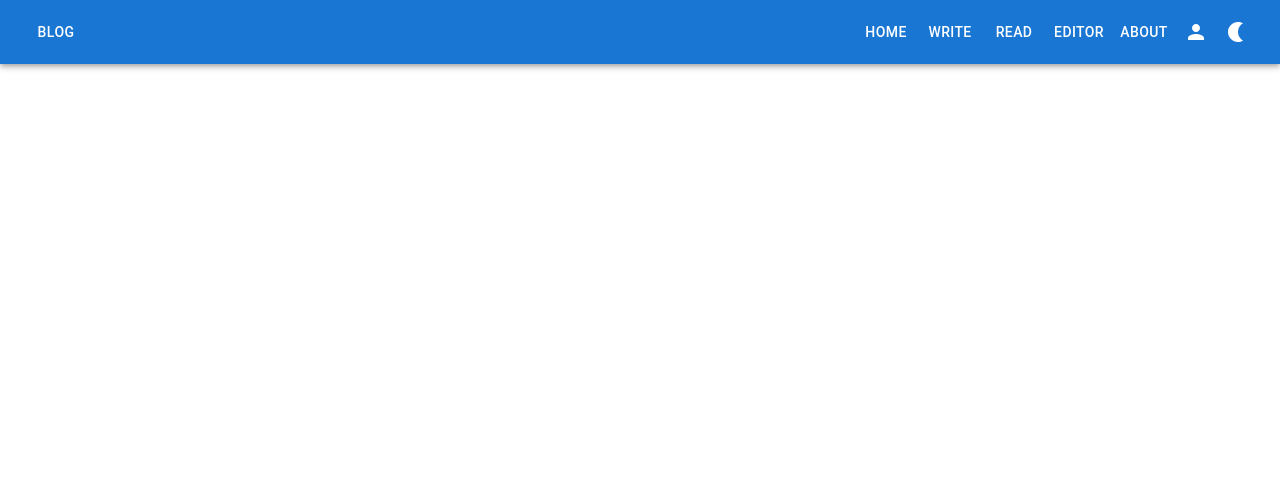
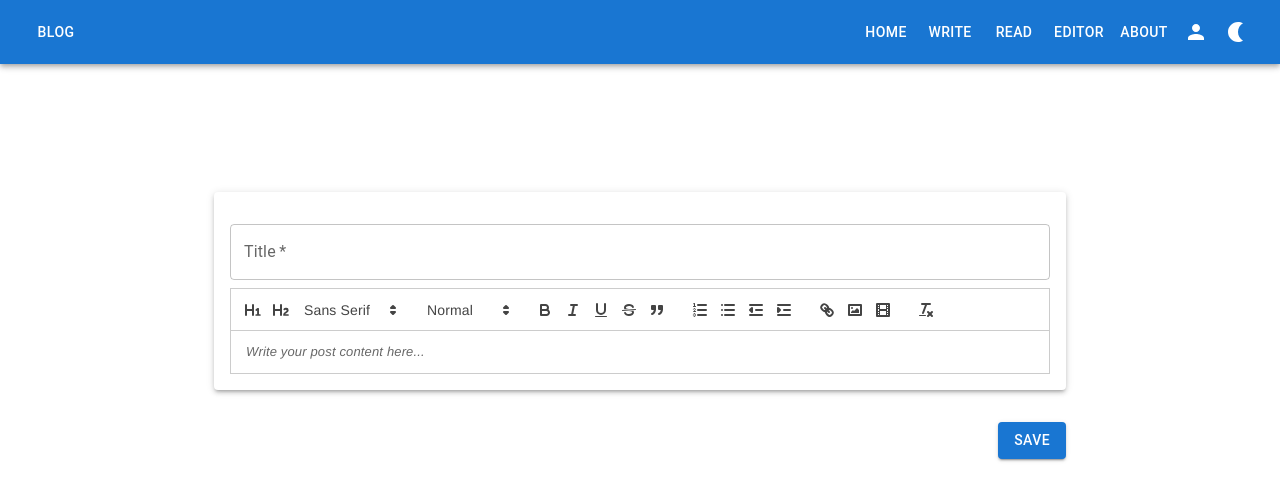
Before and after one commit to SaiAkshith-2001/Blog, a React (Create React App) app: page /quileditor in a window 1280 px wide. Shown: the top 500 px of the page. Built offline with nearby package versions, Linux system fonts and the light colour scheme.

Commit message:
multiple fixes

```diff
--- a/src/App.js
+++ b/src/App.js
@@ -26,6 +26,7 @@ import { AuthProvider } from "./context/AuthContext";
 import MarkdownEditor from "./Component/MarkdownEditor";
 import RegistrationForm from "./pages/RegistrationForm";
 import PersonIcon from "@mui/icons-material/Person";
+import NoteEditor from "./pages/Editor";
 function App(props) {
   const { window } = props;
   const [mobileOpen, setMobileOpen] = React.useState(false);
@@ -178,6 +179,7 @@ function App(props) {
           <Route path="/register" element={<RegistrationForm />} />
           <Route path="/posts/:id/" element={<BlogPost />} />
           <Route path="/posts/:id/comments" element={<PostComment />} />
+          <Route path="/quileditor" element={<NoteEditor />} />
         </Routes>
       </AuthProvider>
     </BrowserRouter>
--- a/src/pages/BlogPost.jsx
+++ b/src/pages/BlogPost.jsx
@@ -13,8 +13,6 @@ import {
   CardActions,
 } from "@mui/material";
 import { useParams } from "react-router-dom";
-import EditIcon from "@mui/icons-material/Edit";
-import DeleteIcon from "@mui/icons-material/Delete";
 
 const BlogPostStyled = styled(Card)(({ theme }) => ({
   width: "100%",
@@ -91,9 +89,9 @@ const BlogPost = () => {
                 </Typography>
               </CardContent>
               <CardActions>
-                <IconButton aria-label="edit" onClick={handleEditPost}>
+                {/* <IconButton aria-label="edit" onClick={handleEditPost}>
                   <EditIcon />
-                </IconButton>
+                </IconButton> */}
               </CardActions>
             </BlogPostStyled>
             <PostComment />
--- a/src/pages/BlogWrite.jsx
+++ b/src/pages/BlogWrite.jsx
@@ -1,4 +1,5 @@
 import React, { useState, useEffect } from "react";
+import axios from "axios";
 import {
   Typography,
   Container,
@@ -58,7 +59,7 @@ const BlogPost = ({ post, onEdit, onDelete }) => (
 const BlogWrite = () => {
   const [id, setId] = React.useState("");
   const [title, setTitle] = React.useState("");
-  const [content, setContent] = React.useState("");
+  const [body, setBody] = React.useState("");
   const [newsData, setNewsData] = useState([]);
   const [isLoading, setIsLoading] = useState(false);
   const [page, setPage] = useState(1);
@@ -67,7 +68,7 @@ const BlogWrite = () => {
   const [currentPost, setCurrentPost] = useState({
     id: "",
     title: "",
-    content: "",
+    body: "",
   });
 
   const [snackbar, setSnackbar] = useState({
@@ -103,11 +104,18 @@ const BlogWrite = () => {
 
   const handleDialogClose = () => {
     setDialogOpen(false);
-    setCurrentPost({ id: "", title: "", content: "" });
+    setCurrentPost({ id: "", title: "", body: "" });
   };
 
   const handlePostSave = () => {
-    if (currentPost.id) {
+    if (!currentPost.title || !currentPost.body) {
+      setSnackbar({
+        open: true,
+        message: "Please fill all fields",
+        severity: "error",
+      });
+      return;
+    } else if (currentPost.id) {
       setPosts(
         posts.map((post) => (post.id === currentPost.id ? currentPost : post))
       );
@@ -128,12 +136,14 @@ const BlogWrite = () => {
   };
 
   const handlePostDelete = (id) => {
+    if (window.confirm("Are you sure you want to delete this post?")) {
       setPosts(posts.filter((post) => post.id !== id));
       setSnackbar({
         open: true,
         message: "Post deleted successfully",
         severity: "success",
       });
+    }
   };
 
   const handlePostEdit = async () => {
@@ -149,7 +159,7 @@ const BlogWrite = () => {
           body: JSON.stringify({
             id,
             title,
-            content,
+            body,
           }),
         }
       );
@@ -159,7 +169,7 @@ const BlogWrite = () => {
         throw new Error("please try again!");
       } else {
         setIsLoading(false);
-        setCurrentPost({ id: data.id, title: data.title, content: data.body });
+        setCurrentPost({ id: data.id, title: data.title, body: data.body });
         setDialogOpen(true);
       }
     } catch (err) {
@@ -170,6 +180,7 @@ const BlogWrite = () => {
   useEffect(() => {
     handlePostEdit();
   }, []);
+
   const handleInputChange = (e) => {
     const { name, value } = e.target;
     setCurrentPost({ ...currentPost, [name]: value });
@@ -221,14 +232,14 @@ const BlogWrite = () => {
           />
           <TextField
             margin="dense"
-            name="content"
+            name="body"
             label="Content"
             type="text"
             fullWidth
             variant="standard"
             multiline
             rows={4}
-            value={currentPost.content}
+            value={currentPost.body}
             onChange={handleInputChange}
           />
         </DialogContent>
@@ -237,6 +248,7 @@ const BlogWrite = () => {
           <Button onClick={handlePostSave}>Save</Button>
         </DialogActions>
       </Dialog>
+
       <Snackbar
         open={snackbar.open}
         autoHideDuration={3000}
--- a/src/pages/Editor.jsx
+++ b/src/pages/Editor.jsx
@@ -1,7 +1,27 @@
 import React, { useState } from "react";
 import ReactQuill from "react-quill";
 import "react-quill/dist/quill.snow.css"; // Import Quill styles
-import { Box, Button, Container, Paper, Typography } from "@mui/material";
+import {
+  Alert,
+  Box,
+  Button,
+  Container,
+  Paper,
+  Snackbar,
+  styled,
+  TextField,
+} from "@mui/material";
+
+// const StyledReactQuill = styled(ReactQuill)(({ theme }) => ({
+//   "& .ql-container": {
+//     borderBottomLeftRadius: 4,
+//     borderBottomRightRadius: 4,
+//   },
+//   "& .ql-toolbar": {
+//     borderTopLeftRadius: 4,
+//     borderTopRightRadius: 4,
+//   },
+// }));
 
 const modules = {
   toolbar: [
@@ -38,30 +58,60 @@ const formats = [
 
 const NoteEditor = () => {
   const [content, setContent] = useState("");
-
+  const [title, setTitle] = useState("");
+  const [snackbar, setSnackbar] = useState({
+    open: false,
+    message: "",
+    severity: "success",
+  });
   const handleChange = (value) => {
     setContent(value);
   };
 
   const handleSave = () => {
     // Save the content to local storage or send it to a server
+    if (!title || !content) {
+      setSnackbar({
+        open: true,
+        message: "Please fill all fields",
+        severity: "error",
+      });
+      return;
+    } else {
+      setSnackbar({
+        open: true,
+        message: "Post created successfully",
+        severity: "success",
+      });
       localStorage.setItem("noteContent", content);
-    alert("Note saved!");
+      // alert("Note saved!");
+      setContent("");
+      setTitle("");
+    }
   };
 
   return (
+    <>
       <Container maxWidth="md">
         <Paper elevation={3} sx={{ padding: 2, marginTop: "8rem" }}>
-        <Typography variant="h4" gutterBottom>
-          Note
-        </Typography>
+          <TextField
+            fullWidth
+            label="Title"
+            name="title"
+            value={title}
+            onChange={(e) => setTitle(e.target.value)}
+            margin="normal"
+            required
+          />
           <ReactQuill
             value={content}
             onChange={handleChange}
             modules={modules}
             formats={formats}
-          style={{ height: "300px", marginBottom: "20px" }}
+            placeholder="Write your post content here..."
+            sx={{ marginBottom: "2rem" }}
           />
+        </Paper>
         <Box display="flex" justifyContent="flex-end">
           <Button
             variant="contained"
@@ -69,11 +119,20 @@ const NoteEditor = () => {
             onClick={handleSave}
             sx={{ marginTop: "2rem" }}
           >
-            Save Note
+            Save
           </Button>
         </Box>
-      </Paper>
       </Container>
+      <Snackbar
+        open={snackbar.open}
+        autoHideDuration={3000}
+        onClose={() => setSnackbar((prev) => ({ ...prev, open: false }))}
+      >
+        <Alert severity={snackbar.severity} sx={{ width: "100%" }}>
+          {snackbar.message}
+        </Alert>
+      </Snackbar>
+    </>
   );
 };
 
--- a/src/pages/PostComment.jsx
+++ b/src/pages/PostComment.jsx
@@ -6,17 +6,10 @@ import {
   Card,
   CardContent,
   Typography,
-  Fab,
   CircularProgress,
   Stack,
 } from "@mui/material";
 import { useParams } from "react-router-dom";
-
-const StyledFab = styled(Fab)(({ theme }) => ({
-  position: "fixed",
-  bottom: theme.spacing(2),
-  right: theme.spacing(2),
-}));
 
 const BlogPost = styled(Card)(({ theme }) => ({
   width: "100%",
```
Lines whose indentation alone changed are shown as unchanged.
